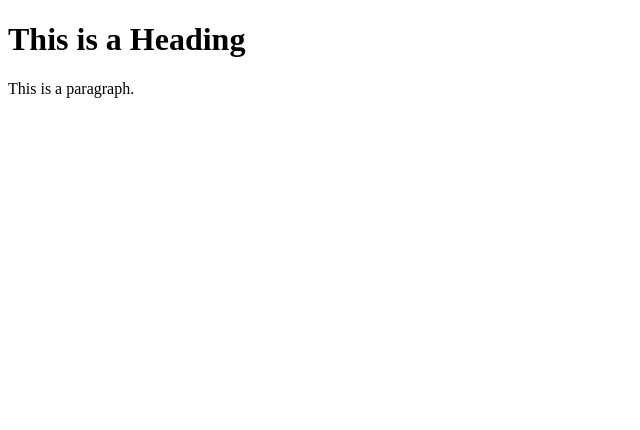
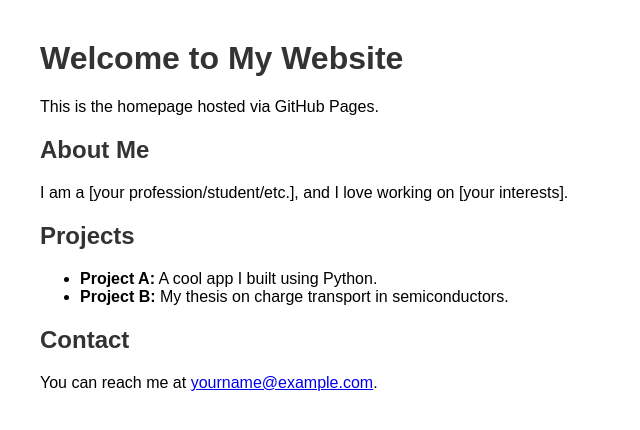
Before and after one commit to zhc079/zhc079.github.io, a plain HTML site: page index.html in a window 1280 px wide. Shown: the whole page, without its empty margins (0-640 px from the left). Drawn offline with Linux system fonts and the light colour scheme.

Commit message:
2nd commit

```diff
--- a/index.html
+++ b/index.html
@@ -1,12 +1,32 @@
 <!DOCTYPE html>
-<html>
+<html lang="en">
 <head>
-<title>Modeling</title>
+  <meta charset="UTF-8">
+  <title>My Personal Website</title>
+  <style>
+    body { font-family: Arial, sans-serif; margin: 40px; }
+    h1, h2 { color:#333; }
+  </style>
 </head>
 <body>
 
-<h1>This is a Heading</h1>
-<p>This is a paragraph.</p>
+  <h1>Welcome to My Website</h1>
+  <p>This is the homepage hosted via GitHub Pages.</p>
+
+  <!-- Add an About Me section -->
+  <h2>About Me</h2>
+  <p>I am a [your profession/student/etc.], and I love working on [your interests].</p>
+
+  <!-- Add a Projects section -->
+  <h2>Projects</h2>
+  <ul>
+    <li><strong>Project A:</strong> A cool app I built using Python.</li>
+    <li><strong>Project B:</strong> My thesis on charge transport in semiconductors.</li>
+  </ul>
+
+  <!-- Add a Contact section -->
+  <h2>Contact</h2>
+  <p>You can reach me at <a href="mailto:yourname@example.com">yourname@example.com</a>.</p>
 
 </body>
 </html>
```
